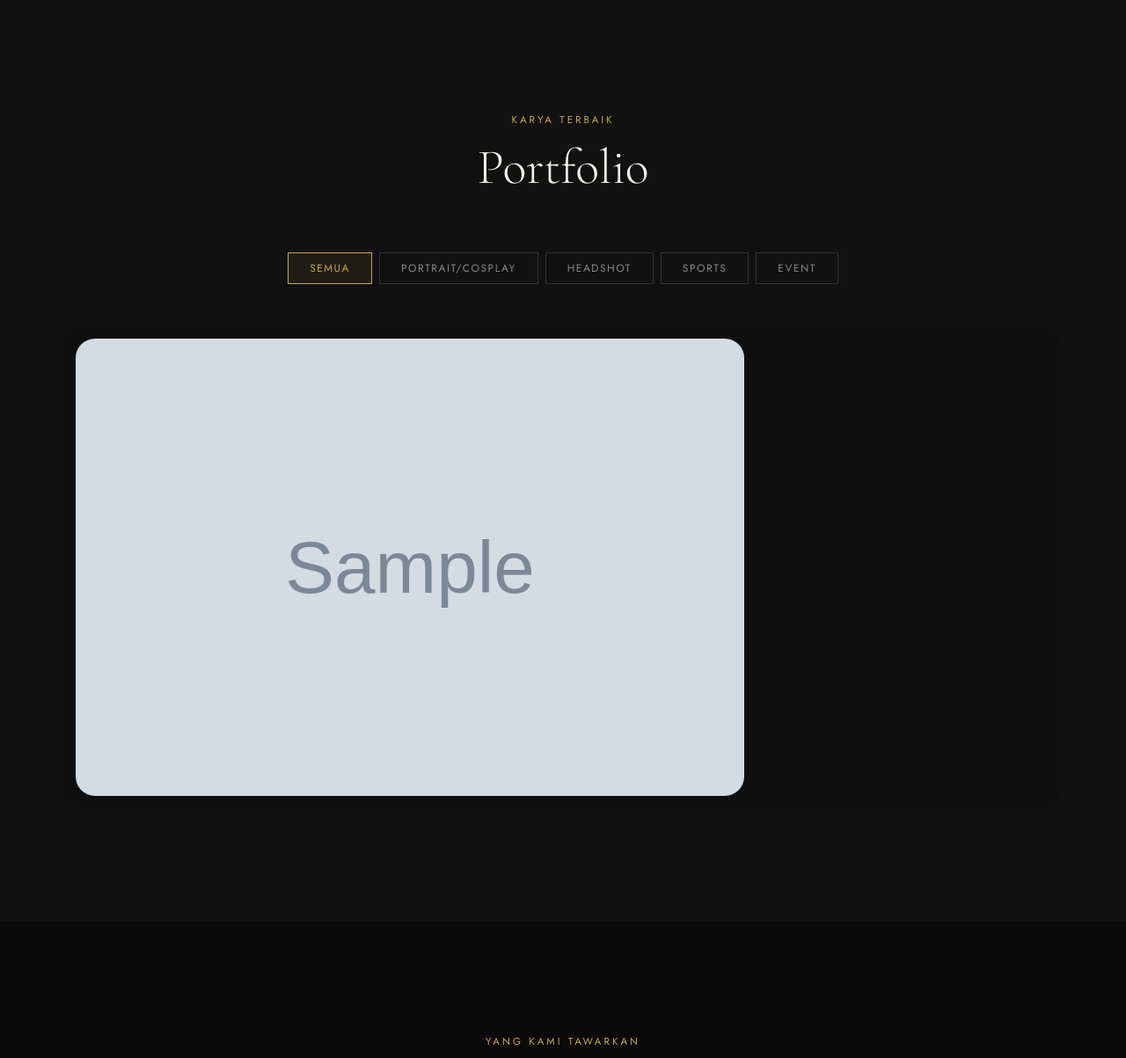
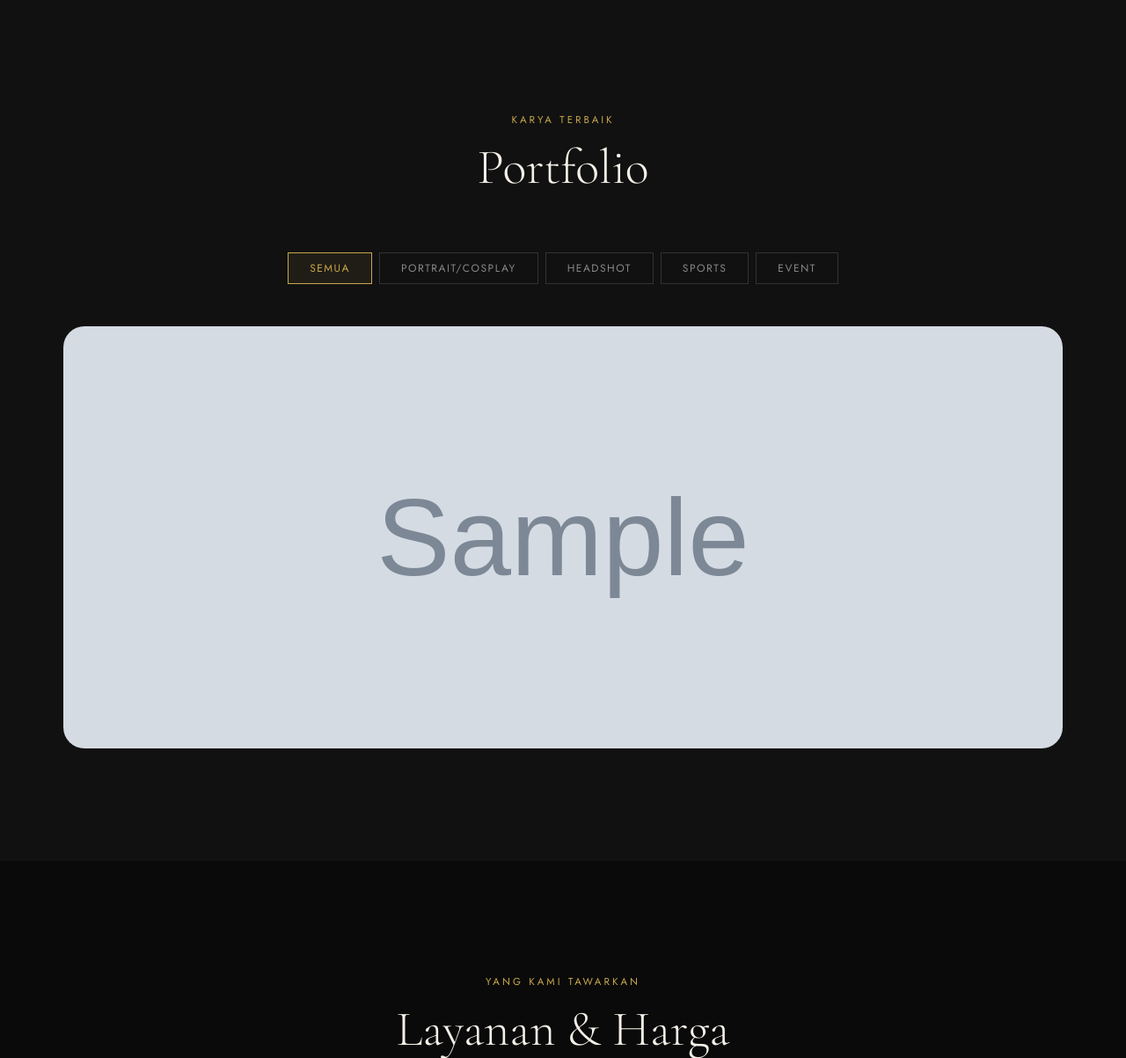
Before and after one commit to nncapture/nncapture, a Flask app: page / in a window 1280 px wide. Shown: the part 1997-3200 px from the top of the page at 88% size. Run offline with Flask 3, Linux system fonts and the light colour scheme; tables that the repository leaves empty hold one stand-in row (values such as "Sample post"); grey boxes marked "Sample" are stand-in pictures.

Commit message:
update semi final33

```diff
--- a/static/css/style.css
+++ b/static/css/style.css
@@ -543,152 +543,102 @@ button { cursor: pointer; border: none; background: none; font-family: inherit;
   margin-bottom:12px;
 }
 /* =========================
-   PORTFOLIO SLIDER FIX
+   PORTFOLIO SLIDER
 ========================= */
 
-.portfolio-slider{
+.portfolio-slider {
   position: relative;
   overflow: hidden;
   border-radius: 24px;
   background: #0f0f0f;
 }
 
-/* SLIDES */
-
-.portfolio-slides{
-
+.portfolio-slides {
   display: flex;
-
-  gap: 18px;
-
-  overflow-x: auto;
+  gap: 0;
+  overflow-x: scroll;
   overflow-y: hidden;
-
-  padding: 14px;
-
+  padding: 0;
+  scroll-snap-type: x mandatory;
+  scroll-behavior: smooth;
   -webkit-overflow-scrolling: touch;
-
   scrollbar-width: none;
-
   cursor: grab;
-
   user-select: none;
-
   touch-action: pan-x;
-
-  scroll-behavior: smooth;
 }
 
-.portfolio-slides::-webkit-scrollbar{
+.portfolio-slides::-webkit-scrollbar {
   display: none;
 }
 
-.portfolio-slides.active{
+.portfolio-slides.active {
   cursor: grabbing;
 }
 
-/* ITEM */
-
-.portfolio-slide{
-
-  flex-shrink: 0;
-
-  border-radius: 22px;
-
+.portfolio-slide {
+  flex: 0 0 100%;
+  scroll-snap-align: start;
+  border-radius: 0;
   overflow: hidden;
-
   background: #111;
-
   display: flex;
   align-items: center;
   justify-content: center;
-
   position: relative;
 }
 
-/* PORTRAIT */
+.portfolio-slide img {
+  width: 100%;
+  height: 100%;
+  object-fit: cover;
+  display: block;
+  pointer-events: none;
+  user-select: none;
+  transition: transform .35s ease;
+}
 
-.portfolio-slide.portrait{
+.portfolio-slide:hover img {
+  transform: scale(1.02);
+}
 
-  width: 340px;
+/* PORTRAIT & LANDSCAPE HEIGHT */
 
+.portfolio-slide.portrait {
   height: 520px;
 }
 
-/* LANDSCAPE */
-
-.portfolio-slide.landscape{
-
-  width: 760px;
-
-  height: 520px;
+.portfolio-slide.landscape {
+  height: 480px;
 }
 
-/* IMAGE */
-
-.portfolio-slide img{
-
-  width: 100%;
-  height: 100%;
-
-  object-fit: cover;
-
-  display: block;
-
-  pointer-events: none;
-
-  user-select: none;
-
-  transition: transform .35s ease;
-}
-
-.portfolio-slide:hover img{
-  transform: scale(1.02);
-}
-
-/* OVERLAY */
-
-.portfolio-overlay{
-
+.portfolio-overlay {
   position: absolute;
   inset: 0;
-
   display: flex;
   flex-direction: column;
   justify-content: flex-end;
-
   padding: 2rem;
-
-  border-radius: 24px;
-
-  background: linear-gradient(
-    to top,
-    rgba(0,0,0,.88),
-    rgba(0,0,0,.18),
-    transparent
-  );
-
+  background: linear-gradient(to top, rgba(0,0,0,.88), rgba(0,0,0,.18), transparent);
   opacity: 0;
-
   transition: opacity .3s ease;
-
   pointer-events: none;
 }
 
-.portfolio-slider:hover .portfolio-overlay{
+.portfolio-slider:hover .portfolio-overlay {
   opacity: 1;
 }
 
-.portfolio-overlay h3{
+.portfolio-overlay h3 {
   font-size: 2rem;
   margin-bottom: 10px;
 }
 
-.portfolio-overlay p{
+.portfolio-overlay p {
   color: rgba(255,255,255,.82);
 }
 
-.portfolio-count{
+.portfolio-count {
   margin-top: 10px;
   color: gold;
   font-size: 13px;
@@ -696,235 +646,22 @@ button { cursor: pointer; border: none; background: none; font-family: inherit;
 
 /* MOBILE */
 
-@media(max-width:768px){
+@media (max-width: 768px) {
 
-  .portfolio-slide.landscape{
-
-    width: 92vw;
-
+  .portfolio-slide.landscape {
     height: 250px;
   }
 
-  .portfolio-slide.portrait{
-
-    width: 72vw;
-
+  .portfolio-slide.portrait {
     height: 430px;
   }
 
-  .portfolio-overlay{
+  .portfolio-overlay {
     opacity: 1;
   }
 
-  .portfolio-overlay h3{
+  .portfolio-overlay h3 {
     font-size: 1.3rem;
   }
 
 }
-/* FIX MOBILE AUTO SLIDE */
-
-.portfolio-slides{
-  transform: none !important;
-  transition: none !important;
-}
-
-.portfolio-slide{
-  transform: none !important;
-}
-/* =========================
-   CINEMATIC PORTFOLIO
-========================= */
-
-.portfolio-slider{
-  position: relative;
-  overflow: hidden;
-
-  border-radius: 24px;
-
-  background: #0f0f0f;
-}
-
-/* SLIDES */
-
-.portfolio-slides{
-
-  display: flex;
-
-  gap: 18px;
-
-  overflow-x: auto;
-  overflow-y: hidden;
-
-  padding: 14px;
-
-  scroll-snap-type: x mandatory;
-
-  scroll-behavior: auto;
-
-  -webkit-overflow-scrolling: touch;
-
-  scrollbar-width: none;
-
-  cursor: grab;
-
-  user-select: none;
-
-  touch-action: pan-x;
-
-  will-change: transform;
-
-  transform: translate3d(0,0,0);
-
-  backface-visibility: hidden;
-}
-
-.portfolio-slides::-webkit-scrollbar{
-  display:none;
-}
-
-.portfolio-slides.active{
-  cursor: grabbing;
-}
-
-/* ITEM */
-
-.portfolio-slide{
-
-  flex-shrink: 0;
-
-  scroll-snap-align: center;
-
-  border-radius: 22px;
-
-  overflow: hidden;
-
-  background: #111;
-
-  display: flex;
-  align-items: center;
-  justify-content: center;
-
-  position: relative;
-
-  transform: translateZ(0);
-}
-
-/* PORTRAIT */
-
-.portfolio-slide.portrait{
-
-  width: 340px;
-
-  height: 520px;
-}
-
-/* LANDSCAPE */
-
-.portfolio-slide.landscape{
-
-  width: 760px;
-
-  height: 520px;
-}
-
-/* IMAGE */
-
-.portfolio-slide img{
-
-  width: 100%;
-  height: 100%;
-
-  object-fit: cover;
-
-  display: block;
-
-  pointer-events: none;
-
-  user-select: none;
-
-  transition: transform .35s ease;
-
-  transform: translateZ(0);
-}
-
-.portfolio-slide:hover img{
-  transform: scale(1.02);
-}
-
-
-/* OVERLAY */
-
-.portfolio-overlay{
-
-  position: absolute;
-  inset: 0;
-
-  display: flex;
-  flex-direction: column;
-  justify-content: flex-end;
-
-  padding: 2rem;
-
-  border-radius: 24px;
-
-  background: linear-gradient(
-    to top,
-    rgba(0,0,0,.88),
-    rgba(0,0,0,.18),
-    transparent
-  );
-
-  opacity: 0;
-
-  transition: opacity .3s ease;
-
-  pointer-events: none;
-}
-
-.portfolio-slider:hover .portfolio-overlay{
-  opacity: 1;
-}
-
-.portfolio-overlay h3{
-  font-size: 2rem;
-  margin-bottom: 10px;
-}
-
-.portfolio-overlay p{
-  color: rgba(255,255,255,.82);
-}
-
-.portfolio-count{
-  margin-top: 10px;
-  color: gold;
-  font-size: 13px;
-}
-
-
-/* MOBILE */
-
-@media(max-width:768px){
-
-  .portfolio-slide.landscape{
-
-    width: 92vw;
-
-    height: 250px;
-  }
-
-  .portfolio-slide.portrait{
-
-    width: 72vw;
-
-    height: 430px;
-  }
-
-  .portfolio-overlay{
-    opacity: 1;
-  }
-
-  .portfolio-overlay h3{
-    font-size: 1.3rem;
-  }
-
-}
```
